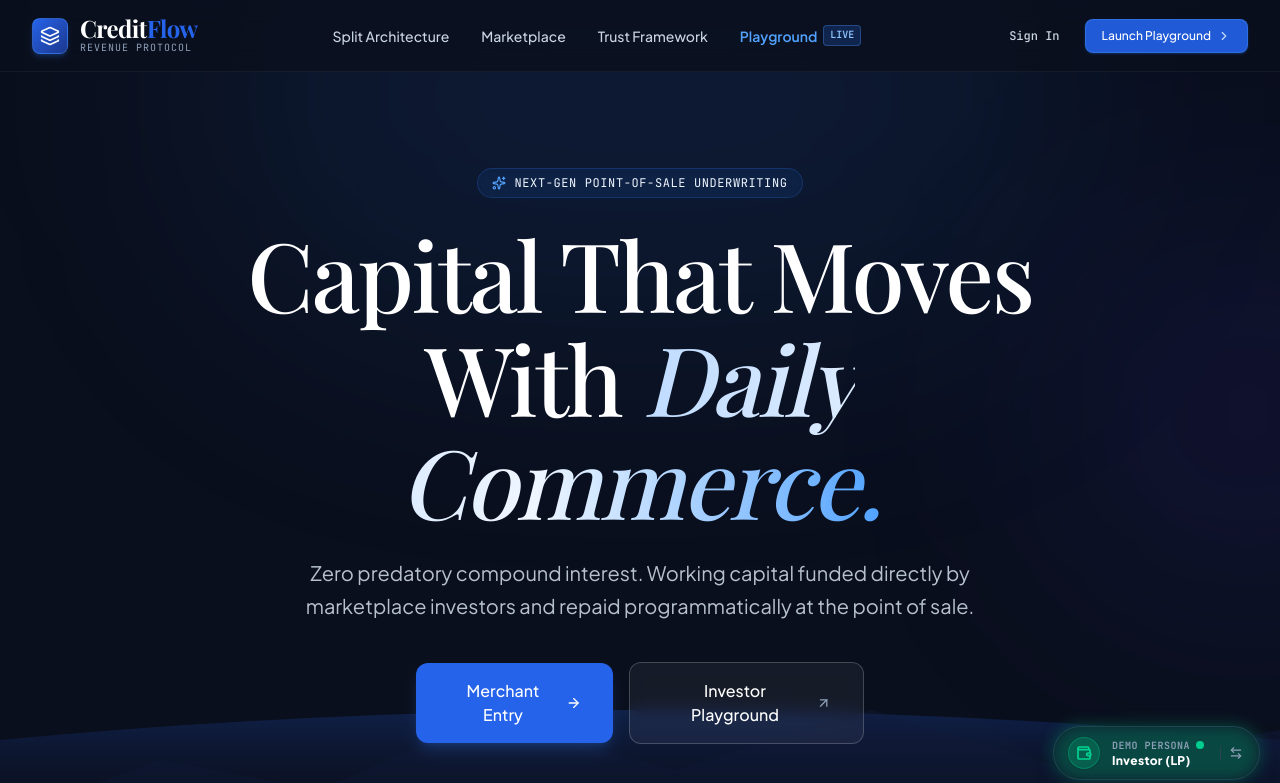
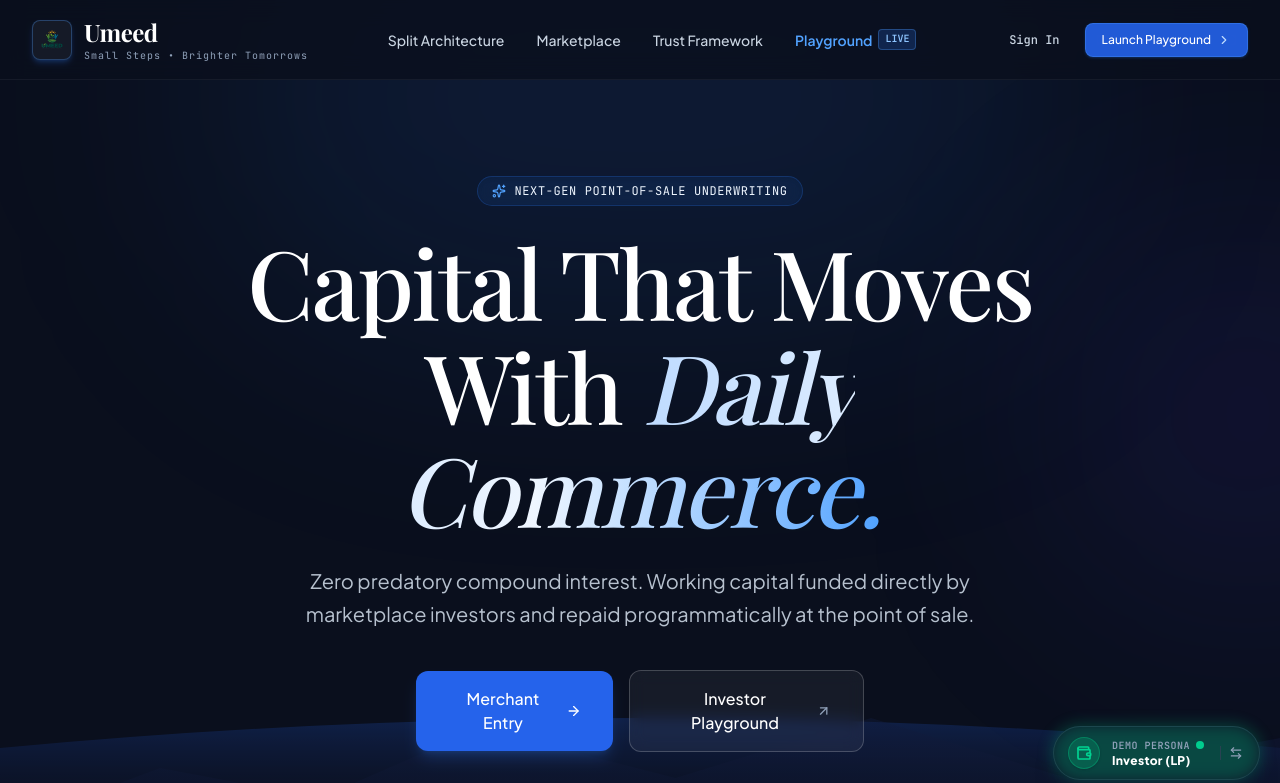
Before and after one commit to Harsh07Dubey/bitnbuild-goa-2026, a React (Vite) app in the folder frontend/: page / in a window 1280 px wide. Shown: the top 783 px of the page. Built offline with nearby package versions, Linux system fonts and the light colour scheme; no server answers; a web font is replaced by a local one.

Commit message:
Replace CreditFlow logo with Umeed logo

```diff
--- a/frontend/src/pages/Landing.jsx
+++ b/frontend/src/pages/Landing.jsx
@@ -18,6 +18,7 @@ import {
   ChevronRight
 } from 'lucide-react';
 import ContractCard from '../components/ContractCard';
+import umeedLogo from '../assets/umeed-logo.png';
 
 // Hero text container animation as required
 const containerVariants = {
@@ -109,15 +110,19 @@ export default function Landing() {
           {/* Minimalist Logo & Navigation Row */}
           <div className="max-w-7xl mx-auto px-4 sm:px-8 py-4 flex items-center justify-between">
             <Link to="/" className="flex items-center gap-3 group">
-              <div className="w-9 h-9 rounded-lg bg-gradient-to-br from-[#2563EB] to-blue-900 flex items-center justify-center border border-blue-400/30 shadow-md shadow-blue-500/20 group-hover:border-blue-400 transition-colors">
-                <Layers className="w-5 h-5 text-white" />
+              <div className="w-10 h-10 rounded-lg overflow-hidden border border-blue-400/30 shadow-md shadow-blue-500/20 group-hover:border-blue-400 transition-colors bg-white/5">
+                <img
+                  src={umeedLogo}
+                  alt="Umeed logo"
+                  className="w-full h-full object-contain p-1.5"
+                />
               </div>
               <div className="flex flex-col">
-                <span className="font-serif text-2xl font-bold tracking-tight text-white leading-none">
-                  Credit<span className="text-[#2563EB]">Flow</span>
+                <span className="font-serif text-2xl font-bold tracking-tight">
+                  Umeed
                 </span>
-                <span className="text-[10px] font-mono tracking-widest text-slate-400 uppercase">
-                  Revenue Protocol
+                <span className="text-[10px] font-mono tracking-widest text-slate-400">
+                  Small Steps • Brighter Tomorrows
                 </span>
               </div>
             </Link>
```
Also changed, not shown: frontend/src/assets/umeed-logo.png (added), 1 other file (tests, documents, lock files or other folders).
